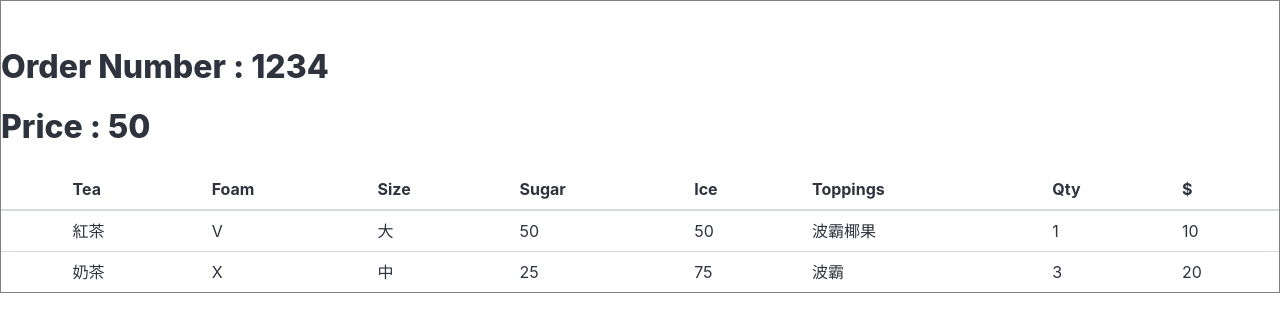
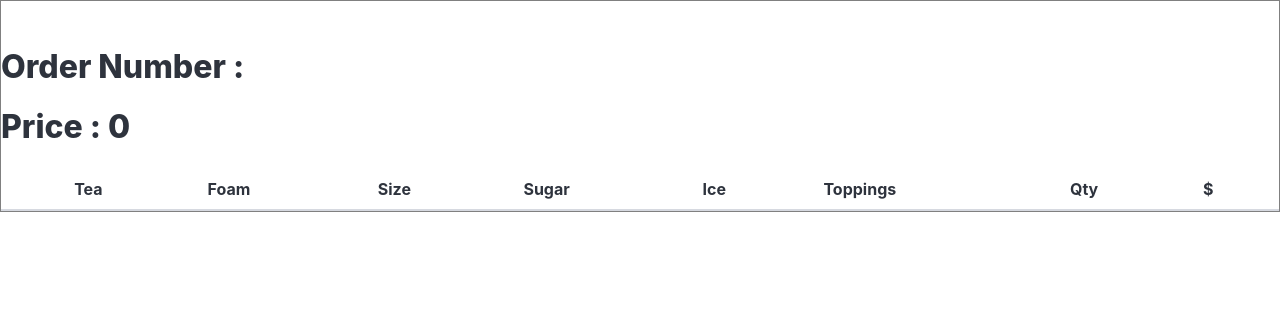
Before and after one commit to tim811223/ReactJS, a React (Vite) app in the folder ch12/1-TeaShopRouter/: page /receipt in a window 1280 px wide. Shown: the top 332 px of the page. Built offline with nearby package versions, Linux system fonts and the light colour scheme.

Commit message:
ch12-118 使用sessionStorage紀錄訂單內容,並用Hook useNavigate重新倒頁

```diff
--- a/ch12/1-TeaShopRouter/src/Router.tsx
+++ b/ch12/1-TeaShopRouter/src/Router.tsx
@@ -13,7 +13,7 @@ export const Router: FC = () => {
         <Routes>
           <Route path="/" element={<TeaShop />}>
             <Route path="order" element={<Order isPlaced={false} />}></Route>
-            <Route path="receipt" element={<Receipt order={_Order} />}></Route>
+            <Route path="receipt" element={<Receipt orderID={""} />}></Route>
           </Route>
         </Routes>
       </BrowserRouter>
--- a/ch12/1-TeaShopRouter/src/Tea-Shop/Order.tsx
+++ b/ch12/1-TeaShopRouter/src/Tea-Shop/Order.tsx
@@ -10,6 +10,7 @@ import { v4 as uuid } from "uuid";
 import { _item, _Order, _ShoppingCart } from "../FakeData/Data";
 import { Receipt } from "./Receipt";
 import { Order as OrderModels } from "../models/Order";
+import { useNavigate } from "react-router-dom";
 
 interface Props {
   isPlaced: boolean;
@@ -23,6 +24,7 @@ export const Order: FC<Props> = (prop) => {
   /*************
    * Hook Area
    * ***********/
+  const navigate = useNavigate();
 
   /*************
    * State Area
@@ -70,16 +72,29 @@ export const Order: FC<Props> = (prop) => {
       _TotalPrice += item.price;
     });
 
-    addOrders({
-      id: id,
-      TotalPrice: _TotalPrice,
-      itemShoppingCart: ShoppingCart,
-    });
+    // //(方法1)訂單編號存入state
+    // addOrders({
+    //   id: id,
+    //   TotalPrice: _TotalPrice,
+    //   itemShoppingCart: ShoppingCart,
+    // });
+    // //(方法2)sessionStorage
+    sessionStorage.setItem(
+      id,
+      JSON.stringify({
+        id: id,
+        TotalPrice: _TotalPrice,
+        itemShoppingCart: ShoppingCart,
+      }),
+    );
 
-    changeisPlaced();
+    // (測試用)切換component顯示訂單資訊
+    // changeisPlaced();
 
-    // 透過pushState改變網址
-    window.history.pushState(null, "", "/receipt/" + id);
+    // //(方法1)window.history切換頁
+    // window.history.pushState(null, "", "/receipt/" + id);
+    // //(方法2)Hook navigate切換頁
+    navigate("/receipt?id=" + id);
   };
   const handleAddShoppingCart = (item: Item) => {
     const totalPrice = ItemPrice(item);
@@ -102,7 +117,7 @@ export const Order: FC<Props> = (prop) => {
       </div>
 
       <div hidden={!isPlaced}>
-        <Receipt order={order} />
+        <Receipt orderID={""} />
       </div>
     </>
   );
--- a/ch12/1-TeaShopRouter/src/Tea-Shop/Receipt.tsx
+++ b/ch12/1-TeaShopRouter/src/Tea-Shop/Receipt.tsx
@@ -1,22 +1,32 @@
-import { FC } from "react";
+import { FC, useState } from "react";
 import { Order } from "../models/Order";
 
 interface Props {
-  order?: Order;
+  orderID?: string;
 }
 
 /**
  * 已送出的訂單
  */
 export const Receipt: FC<Props> = (prop) => {
+  let params = new URL(document.location.toString()).searchParams;
+  let _orderid = params.get("id") == null ? prop.orderID : params.get("id");
+
+  /*************
+   * State Area
+   * ***********/
+  const [order, setOrder] = useState<Order>(
+    JSON.parse(sessionStorage.getItem(_orderid ?? "") as any),
+  );
+
   return (
     <>
       <div className="table-container">
         <br />
         <br />
 
-        <h1 className="title">Order Number : {prop.order?.id}</h1>
-        <h1 className="title">Price : {prop.order?.TotalPrice}</h1>
+        <h1 className="title">Order Number : {order?.id ?? ""}</h1>
+        <h1 className="title">Price : {order?.TotalPrice ?? 0}</h1>
         <table className="table is-fullwidth">
           <thead>
             <tr>
@@ -32,8 +42,7 @@ export const Receipt: FC<Props> = (prop) => {
             </tr>
           </thead>
           <tbody>
-            {Object.entries(prop.order?.itemShoppingCart ?? "").map(
-              ([k, v]) => {
+            {Object.entries(order?.itemShoppingCart ?? "").map(([k, v]) => {
               return (
                 <tr key={v["id"]}>
                   <td></td>
@@ -47,8 +56,7 @@ export const Receipt: FC<Props> = (prop) => {
                   <td>{v["price"]}</td>
                 </tr>
               );
-              },
-            )}
+            })}
           </tbody>
         </table>
       </div>
```
Lines whose indentation alone changed are shown as unchanged.
